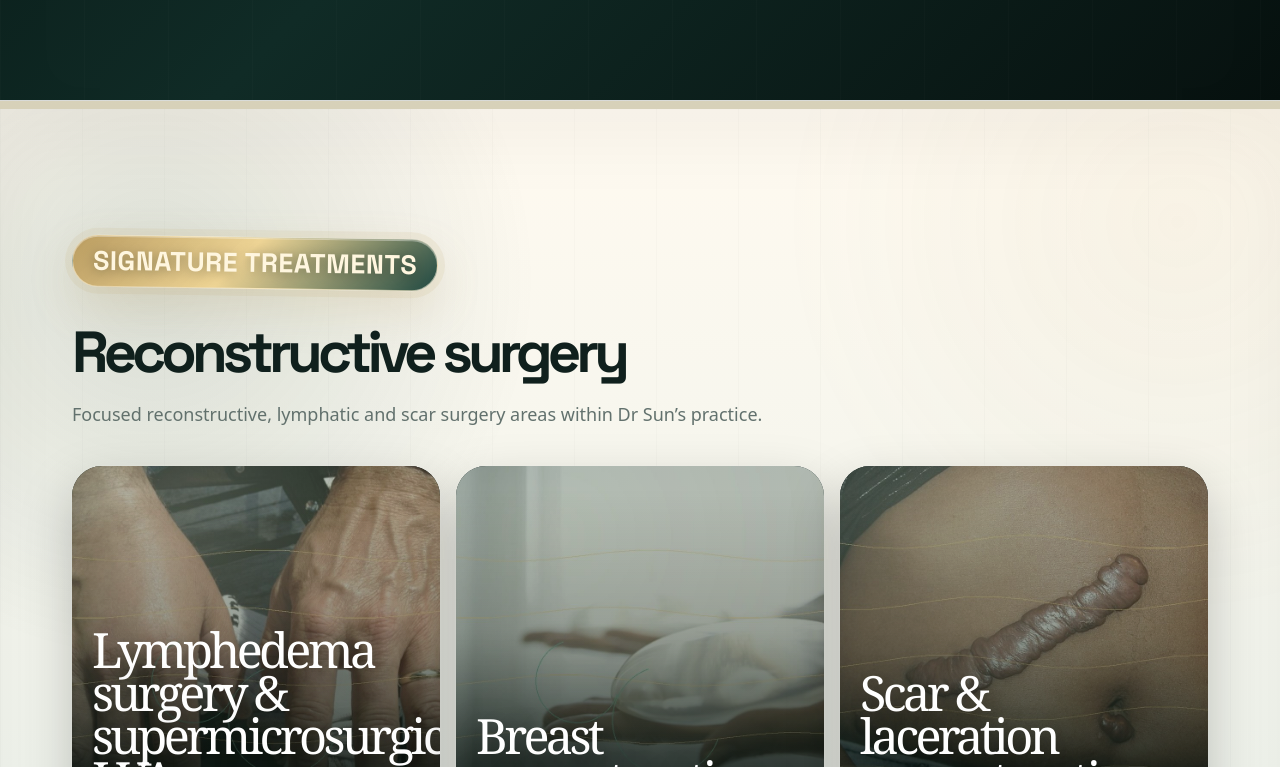
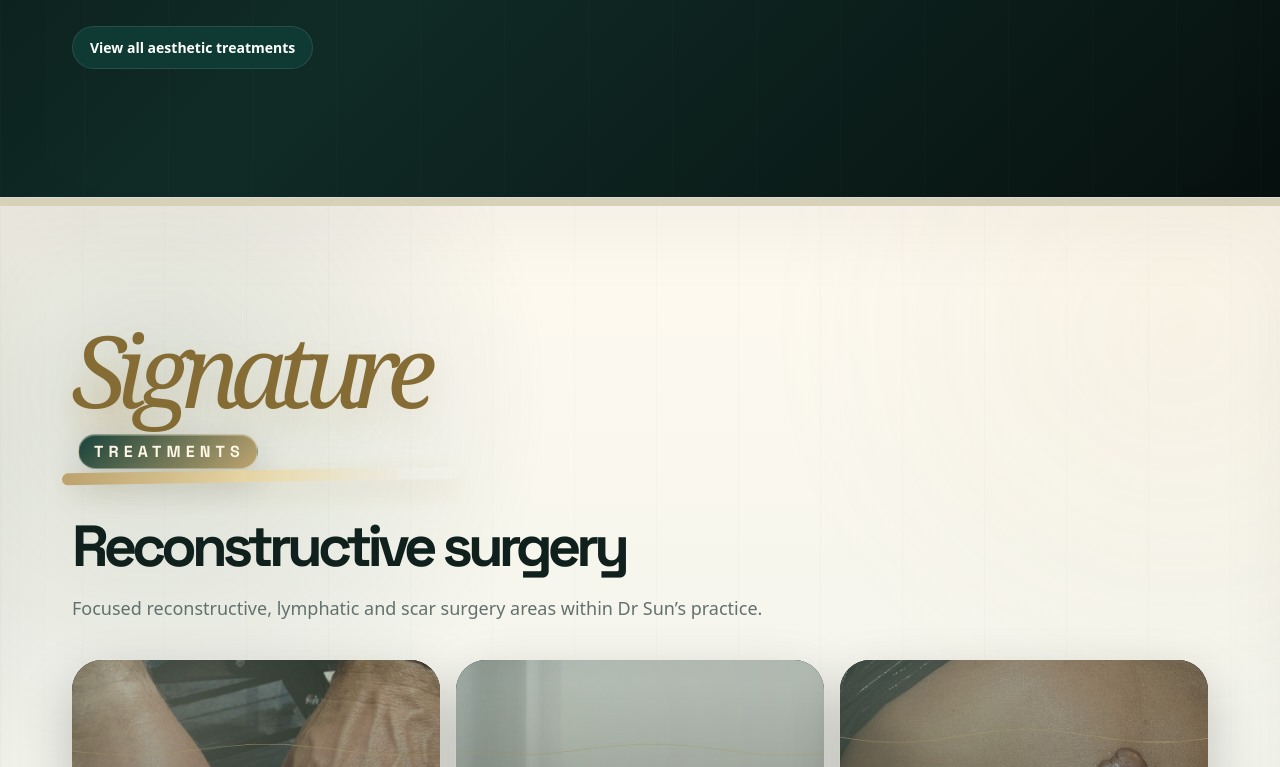
Before and after one commit to zatyrical/plasticwebsite, a Next.js app: page / in a window 1280 px wide. Shown: the part 2733-3500 px from the top of the page. Built offline with nearby package versions, Linux system fonts and the light colour scheme.

Commit message:
Refine signature treatments heading

```diff
--- a/app/globals.css
+++ b/app/globals.css
@@ -600,53 +600,78 @@
 .segmented-section .signature-eyebrow{
   position:relative;
   display:inline-flex;
-  align-items:center;
+  flex-direction:column;
+  align-items:flex-start;
   isolation:isolate;
-  margin-bottom:18px;
-  padding:12px 20px 11px;
-  border-radius:999px;
-  font-family:'Space Grotesk','Sora',Geist,ui-sans-serif,system-ui,sans-serif;
-  font-size:clamp(18px,2.1vw,30px);
-  line-height:1;
-  font-weight:800;
-  letter-spacing:.02em;
-  text-transform:uppercase;
-  color:#fff6df;
-  background:linear-gradient(135deg,rgba(184,154,94,.98),rgba(238,210,142,.92) 46%,rgba(14,58,51,.92));
-  border:1px solid rgba(255,246,223,.55);
-  box-shadow:0 18px 46px rgba(184,154,94,.22),0 0 0 7px rgba(184,154,94,.10),inset 0 1px 0 rgba(255,255,255,.36);
-  text-shadow:0 2px 12px rgba(7,17,15,.34);
-  overflow:hidden;
+  margin:0 0 18px;
+  padding:0 0 14px;
+  border-radius:0;
+  background:transparent;
+  border:0;
+  box-shadow:none;
+  color:inherit;
+  overflow:visible;
 }
 .segmented-section .signature-eyebrow:before{
   content:"";
   position:absolute;
-  inset:-40% auto -40% -28%;
-  width:38%;
-  transform:skewX(-18deg);
-  background:linear-gradient(90deg,transparent,rgba(255,255,255,.54),transparent);
-  animation:signature-shine 3.8s ease-in-out infinite;
+  left:-10px;
+  right:-34px;
+  bottom:1px;
+  height:12px;
+  border-radius:999px;
+  background:linear-gradient(90deg,rgba(184,154,94,.92),rgba(238,210,142,.72),transparent 88%);
+  opacity:.95;
+  transform:rotate(-1deg);
+  box-shadow:0 10px 30px rgba(184,154,94,.22);
   pointer-events:none;
 }
 .segmented-section .signature-eyebrow:after{
   content:"";
   position:absolute;
-  left:18px;
-  right:18px;
-  bottom:-8px;
-  height:2px;
+  left:-18px;
+  top:50%;
+  width:clamp(76px,9vw,132px);
+  height:clamp(76px,9vw,132px);
   border-radius:999px;
-  background:linear-gradient(90deg,transparent,#fff0bd,transparent);
-  opacity:.82;
+  background:radial-gradient(circle,rgba(184,154,94,.18),transparent 68%);
+  transform:translateY(-50%);
+  z-index:-1;
+  pointer-events:none;
 }
-.segment-aesthetic .signature-eyebrow{transform:rotate(-1deg)}
-.segment-reconstructive .signature-eyebrow{transform:rotate(.8deg)}
-@keyframes signature-shine{0%,56%{left:-36%;opacity:0}68%{opacity:.95}88%,100%{left:116%;opacity:0}}
+.signature-script{
+  display:block;
+  font-family:Georgia,'Times New Roman',serif;
+  font-style:italic;
+  font-weight:500;
+  font-size:clamp(58px,7.8vw,126px);
+  line-height:.72;
+  letter-spacing:-.105em;
+  text-transform:none;
+  color:#ead7a8;
+  text-shadow:0 18px 40px rgba(0,0,0,.28);
+}
+.segment-reconstructive .signature-script{color:#856c34;text-shadow:0 14px 32px rgba(184,154,94,.18)}
+.signature-kicker{
+  display:inline-flex;
+  margin:18px 0 0 6px;
+  font-family:'Space Grotesk','Sora',Geist,ui-sans-serif,system-ui,sans-serif;
+  font-size:clamp(13px,1.25vw,18px);
+  line-height:1;
+  font-weight:800;
+  letter-spacing:.32em;
+  text-transform:uppercase;
+  color:#fff6df;
+  background:linear-gradient(135deg,rgba(14,58,51,.94),rgba(184,154,94,.92));
+  border:1px solid rgba(255,246,223,.42);
+  border-radius:999px;
+  padding:9px 12px 8px 15px;
+  box-shadow:0 14px 34px rgba(16,32,29,.16),inset 0 1px 0 rgba(255,255,255,.24);
+}
+.segment-reconstructive .signature-kicker{background:linear-gradient(135deg,rgba(14,58,51,.95),rgba(184,154,94,.86));color:#fff8e7}
 @media(max-width:900px){
-  .segmented-section .signature-eyebrow{
-    margin-bottom:10px;
-    padding:10px 14px 9px;
-    font-size:clamp(17px,5.4vw,24px);
-    box-shadow:0 12px 32px rgba(184,154,94,.20),0 0 0 5px rgba(184,154,94,.10),inset 0 1px 0 rgba(255,255,255,.34);
-  }
+  .segmented-section .signature-eyebrow{margin-bottom:8px;padding-bottom:10px}
+  .segmented-section .signature-eyebrow:before{left:-5px;right:-18px;height:8px;bottom:0}
+  .signature-script{font-size:clamp(46px,16vw,72px);line-height:.74;letter-spacing:-.095em}
+  .signature-kicker{margin-top:13px;margin-left:3px;font-size:clamp(10px,3.2vw,13px);letter-spacing:.24em;padding:7px 9px 7px 11px}
 }
--- a/app/page.tsx
+++ b/app/page.tsx
@@ -99,7 +99,7 @@ export default function Home() {
 
       <section id="aesthetic-surgery" className="section dark segmented-section segment-aesthetic mobile-screen">
         <div className="container">
-          <div className="eyebrow signature-eyebrow">Signature treatments</div>
+          <div className="eyebrow signature-eyebrow"><span className="signature-script">Signature</span><span className="signature-kicker">Treatments</span></div>
           <h2>Aesthetic surgery</h2>
           <p className="section-intro">A focused selection of aesthetic procedures within Dr Sun’s practice.</p>
           <div className="grid-3 focus-grid aesthetic-photo-grid signature-photo-grid">{aestheticSignatureTreatments.map((x) => {
@@ -112,7 +112,7 @@ export default function Home() {
 
       <section id="reconstructive-surgery" className="section segmented-section segment-reconstructive mobile-screen mobile-transition">
         <div className="container">
-          <div className="eyebrow signature-eyebrow">Signature treatments</div>
+          <div className="eyebrow signature-eyebrow"><span className="signature-script">Signature</span><span className="signature-kicker">Treatments</span></div>
           <h2>Reconstructive surgery</h2>
           <p className="section-intro">Focused reconstructive, lymphatic and scar surgery areas within Dr Sun’s practice.</p>
           <div className="grid-3 focus-grid reconstructive-photo-grid signature-photo-grid">{reconstructiveSignatureTreatments.map((x) => {
```
